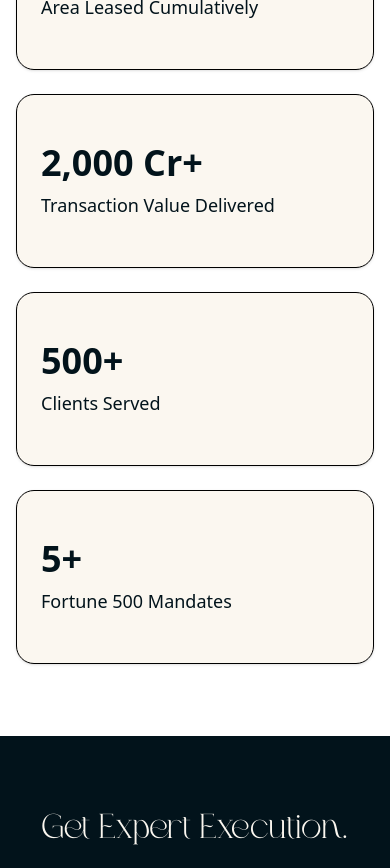
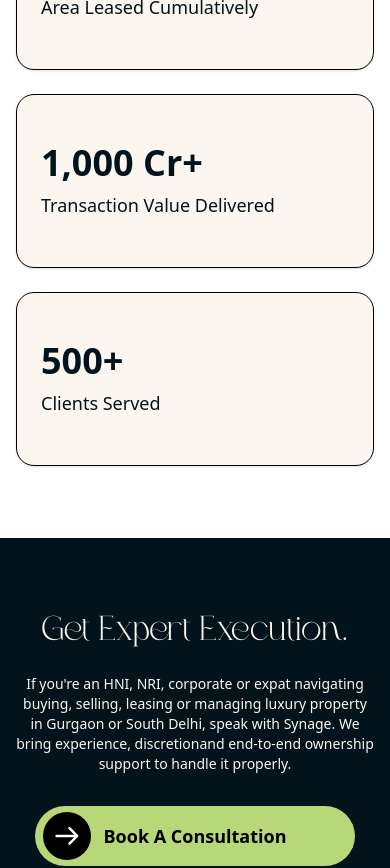
Before and after one commit to shadoinkk-beep/synage-landingpage, a Next.js app: page /about in a window 390 px wide. Shown: the part 6060-6928 px from the top of the page. Built offline with nearby package versions, Linux system fonts and the light colour scheme.

Commit message:
content changes

```diff
--- a/components/about/GetExpertExecution.tsx
+++ b/components/about/GetExpertExecution.tsx
@@ -44,7 +44,7 @@
               transition={{ duration: 0.7, ease: "easeOut" }}
             >
               If you&apos;re an HNI, NRI, corporate or expat navigating buying,
-              selling, leasing, or managing luxury property in Gurgaon or South
+              selling, leasing or managing luxury property in Gurgaon or South
               Delhi, speak with Synage. We bring experience, discretionand
               end-to-end ownership support to handle it properly.
             </motion.p>
--- a/components/about/StatsSection.tsx
+++ b/components/about/StatsSection.tsx
@@ -54,7 +54,7 @@
       <div ref={triggerRef} />
 
       <div className="section-content space-y-16">
-        <div className="grid grid-cols-1 sm:grid-cols-2 lg:grid-cols-4 gap-6">
+        <div className="grid grid-cols-1 sm:grid-cols-2 lg:grid-cols-3 gap-6">
 
           {/* CARD 1 */}
           <div className="rounded-2xl bg-[#FBF7F0] text-[#02131B] p-6 shadow-sm border border-black py-12">
@@ -78,7 +78,7 @@
               <CountUp
                 key={`value-${triggerCount}`}
                 start={0}
-                end={2000}
+                end={1000}
                 duration={2.8}
                 separator=","
                 easingFn={easeOutCubic}
@@ -104,7 +104,7 @@
           </div>
 
           {/* CARD 4 */}
-          <div className="rounded-2xl bg-[#FBF7F0] text-[#02131B] p-6 shadow-sm border border-black py-12">
+          {/* <div className="rounded-2xl bg-[#FBF7F0] text-[#02131B] p-6 shadow-sm border border-black py-12">
             <h3 className="text-4xl font-semibold">
               <CountUp
                 key={`mandates-${triggerCount}`}
@@ -116,7 +116,7 @@
               +
             </h3>
             <p className="text-lg mt-2">Fortune 500 Mandates</p>
-          </div>
+          </div> */}
 
         </div>
       </div>
--- a/components/common/Footer.tsx
+++ b/components/common/Footer.tsx
@@ -36,14 +36,14 @@
     {/* SERVICES */}
     <div>
       <h4 className="font-bold text-lg mb-4">Services</h4>
-      <ul className="space-y-2 text-sm">
-        <li><Link href="/#services">Luxury Villas</Link></li>
-        <li><Link href="/#services">Luxury Condos</Link></li>
-        <li><Link href="/#services">Portfolio Management</Link></li>
-        <li><Link href="/#services">NRI End-to-End Execution</Link></li>
-        <li><Link href="/#services">Luxury Investment Advisory</Link></li>
-        <li><Link href="/#services">Luxury Transaction Advisory</Link></li>
-        <li><Link href="/#services">Leasing & Property Management</Link></li>
+      <ul className="space-y-2 text-sm ">
+        <li><Link className="cursor-default!" href="/#services">Luxury Villas</Link></li>
+        <li><Link className="cursor-default!"  href="/#services">Luxury Condos</Link></li>
+        <li><Link className="cursor-default!" href="/#services">Portfolio Management</Link></li>
+        <li><Link className="cursor-default!" href="/#services">NRI End-to-End Execution</Link></li>
+        <li><Link className="cursor-default!" href="/#services">Luxury Investment Advisory</Link></li>
+        <li><Link className="cursor-default!" href="/#services">Luxury Transaction Advisory</Link></li>
+        <li><Link className="cursor-default!" href="/#services">Leasing & Property Management</Link></li>
       </ul>
     </div>
 
--- a/components/sections/HomeHero.tsx
+++ b/components/sections/HomeHero.tsx
@@ -120,7 +120,7 @@
                             }}
                         >
                             Synage helps HNIs and NRIs buy, sell, lease and manage premium assets
-                            across condos, villas, farmhouses and pre-rented properties with a
+                            - condos, villas, farmhouses and pre-rented properties with a
                             client-first approach and end-to-end ownership support.
                         </motion.p>
 
```
